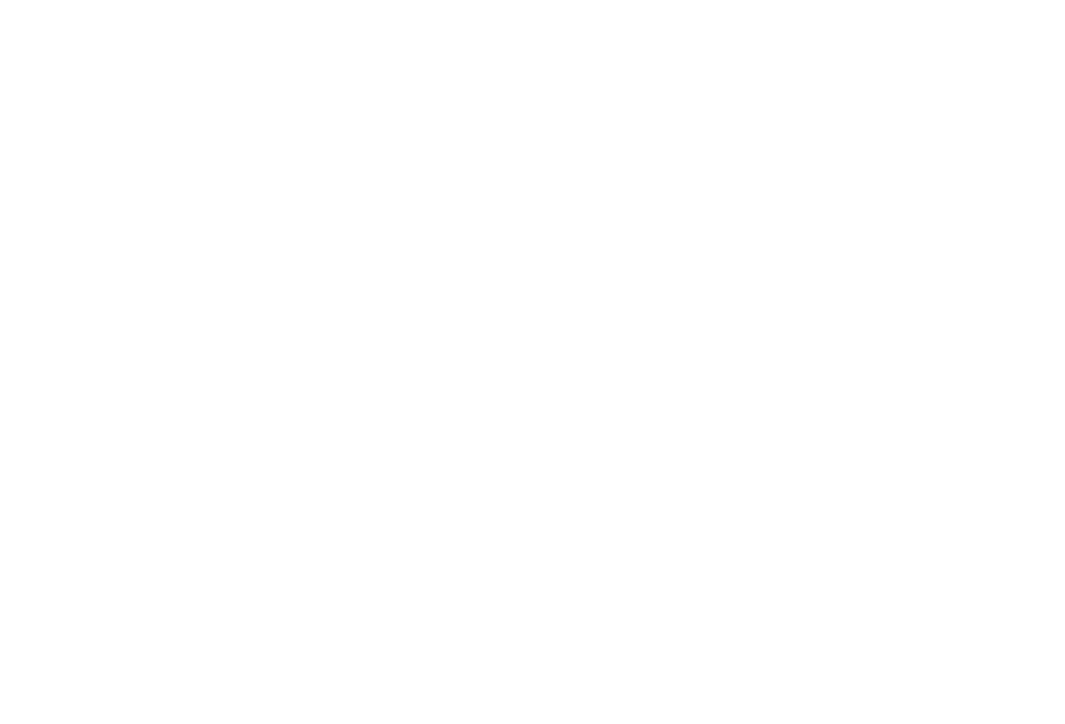
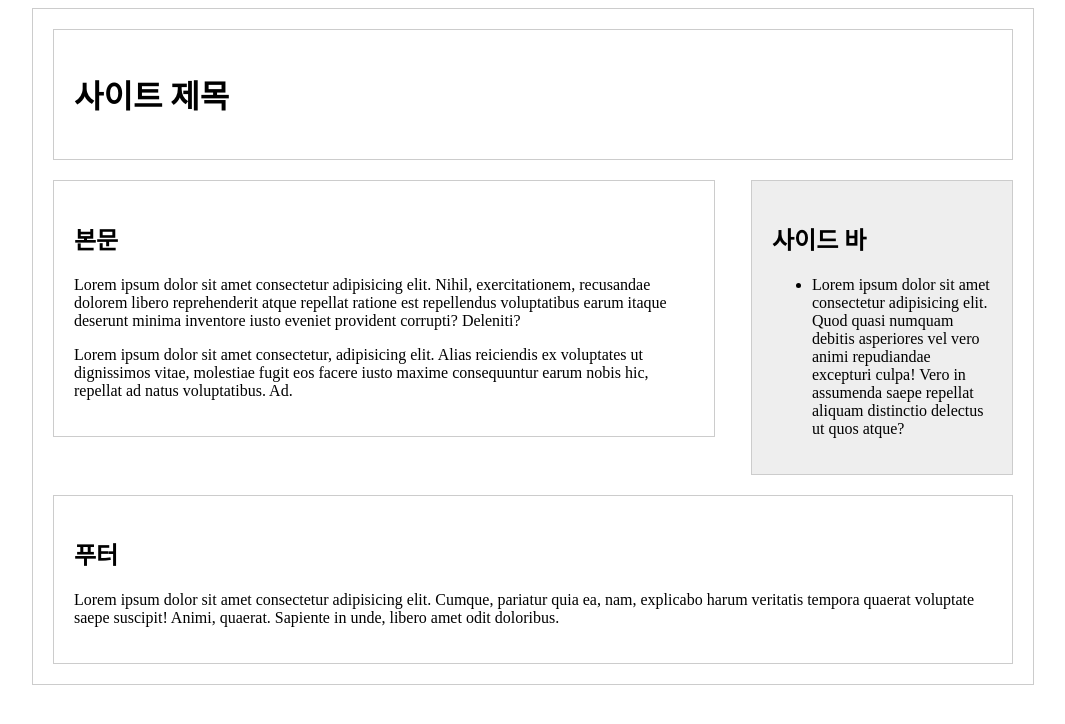
Before and after one commit to Yoojin-J/html_2502, a plain HTML site: page ex_0224/index_p334.html in a window 1280 px wide. Shown: the whole page, without its empty margins (107-1172 px from the left). Drawn offline with Linux system fonts and the light colour scheme.

Commit message:
2단레이아웃

```diff
--- /dev/null
+++ b/ex_0224/css/index_p334.css
@@ -0,0 +1,34 @@
+div {
+    border: 1px solid #ccc;
+}
+
+#container {
+    width: 960px;
+    padding: 20px;
+    margin: 0 auto;
+}
+
+#header {
+    padding: 20px;
+    margin-bottom: 20px;
+}
+
+#contents {
+    width: 620px;
+    padding: 20px;
+    float: left;
+    margin-bottom: 20px;
+}
+
+#sidebar {
+    width: 220px;
+    padding: 20px;
+    float: right;
+    margin-bottom: 20px;
+    background: #eee;
+}
+
+#footer {
+    clear: both;
+    padding: 20px;
+}
--- a/ex_0224/index_p334.html
+++ b/ex_0224/index_p334.html
@@ -4,8 +4,38 @@
     <meta charset="UTF-8">
     <meta name="viewport" content="width=device-width, initial-scale=1.0">
     <title>2단 레이아웃</title>
+
+    <link rel="stylesheet" href="./css/index_p334.css">
 </head>
 <body>
+    <div id="container">
+        <div id="header">
+            <h1>사이트 제목</h1>
+        </div>
+        <div id="sidebar">
+            <h2>사이드 바</h2>
+            <ul>
+                <li>
+                    Lorem ipsum dolor sit amet consectetur adipisicing elit. Quod quasi numquam debitis asperiores vel vero animi repudiandae excepturi culpa! Vero in assumenda saepe repellat aliquam distinctio delectus ut quos atque?
+                </li>
+            </ul>
+        </div>
+        <div id="contents">
+            <h2>본문</h2>
+            <p>
+                Lorem ipsum dolor sit amet consectetur adipisicing elit. Nihil, exercitationem, recusandae dolorem libero reprehenderit atque repellat ratione est repellendus voluptatibus earum itaque deserunt minima inventore iusto eveniet provident corrupti? Deleniti?
+            </p>
 
+            <p>
+                Lorem ipsum dolor sit amet consectetur, adipisicing elit. Alias reiciendis ex voluptates ut dignissimos vitae, molestiae fugit eos facere iusto maxime consequuntur earum nobis hic, repellat ad natus voluptatibus. Ad.
+            </p>
+        </div>
+        <div id="footer">
+            <h2>푸터</h2>
+            <p>
+                Lorem ipsum dolor sit amet consectetur adipisicing elit. Cumque, pariatur quia ea, nam, explicabo harum veritatis tempora quaerat voluptate saepe suscipit! Animi, quaerat. Sapiente in unde, libero amet odit doloribus.
+            </p>
+        </div>
+    </div>
 </body>
 </html>
```
